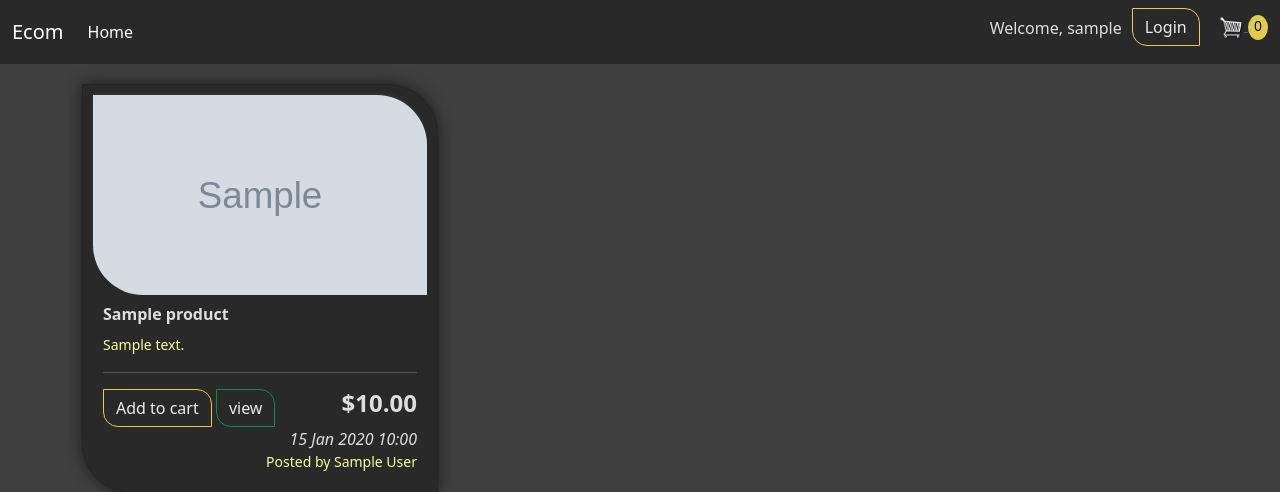
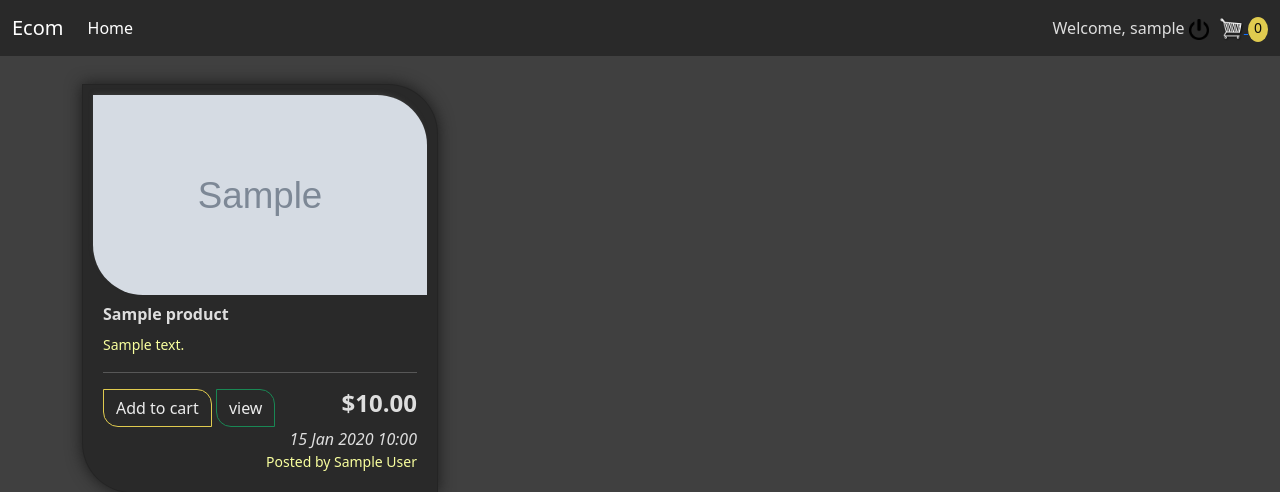
Before and after one commit to 4m1nb4kh71/ecom-website, a Django app: page / in a window 1280 px wide. Shown: the top 492 px of the page. Run offline with Django 3.2, Linux system fonts and the light colour scheme; a user stored in the database is signed in; tables that the repository leaves empty hold one stand-in row (values such as "Sample post"); grey boxes marked "Sample" are stand-in pictures.

Commit message:
added some css to nav bar

```diff
--- a/static/css/main.css
+++ b/static/css/main.css
@@ -38,7 +38,11 @@ small{
 #cart-icon{
 	width:25px;
 	display: inline-block;
-	margin-left: 15px;
+	transition: width .7s;
+}
+#cart-icon:hover{
+	width:30px;
+	transition: width .7s;
 }
 
 #cart-total{
@@ -50,6 +54,7 @@ small{
 	height: 25px;
 	border-radius: 50%;
 	font-size: 14px;
+	margin:0%
 }
 
 .col-lg-4, .col-lg-6, .col-lg-8, .col-lg-12{
@@ -72,13 +77,18 @@ small{
 .btn-outline-secondary{
 	color: #ececec;
 	border-color:rgb(224, 203, 79);
+	transition: 0.3s;
 }
 .btn-outline-secondary:hover{
 	border-color:rgb(224, 203, 79);
 	background:rgb(224, 203, 79);
-	color:rgb(41, 41, 41)
+	color:rgb(41, 41, 41);
+	transition: 0.3s;
+
 }
-
+.btn-outline-success{
+	transition: 0.3s;
+}
 .row-image{
 	width: 100px;
 }
@@ -136,3 +146,25 @@ small{
 .card-body {
 	padding:10px;
 }
+#logout{
+
+	width:20px;
+	display: inline-block;
+	margin-right: 15px;
+	margin-right: 10px;
+
+}
+#logout:hover{
+
+	opacity: .7;
+
+}
+#greet{
+
+	display: inline-block;
+	margin: 0px;
+}
+#greet:hover{
+	cursor: pointer;
+	color:rgb(224, 203, 79);
+}
--- a/store/templates/store/checkout.html
+++ b/store/templates/store/checkout.html
@@ -16,7 +16,7 @@
                         </div>
                     </div>
 
-                    <div id="shipping-info" data-shipping='{{order.shipping}}' data-total='{{order.finalPrice}}' >
+                    <div id="shipping-info" data-shipping='{{order.shipping}}' data-total='{{order.finalPrice}}' data-itemcount='{{cartitems}}' >
                         <hr>
                         <p>Shipping Information:</p>
                         <div class="form-field">
--- a/store/templates/store/main.html
+++ b/store/templates/store/main.html
@@ -53,15 +53,25 @@
               </li>
 
             </ul>
-            <h6 style="margin-right:10px">Welcome, {{request.user.username}}</h6>
-             <div class="form-inline my-2 my-lg-0">
 
+            {% if isAuth %}
+            <div >
+
+            <h6 id = 'greet'> Welcome, {{request.user}} </h6>
+            <h7 ><a href={% url 'logout' %}> <img id="logout" src="{% static 'images/logout.png' %}"/></a></h7>
+            </div>
+            {% endif %}
+
+             <div >
+                {% if isAuth == False %}
                 <a href="{% url 'login' %}"class="btn btn-outline-secondary">Login</a>
-
+                {% elif isAuth %}
                 <a href="{% url 'cart' %}">
                   <img  id="cart-icon" src="{% static 'images/cart.png' %}"/>
                 </a>
                 <p id="cart-total">{{cartitems}}</p>
+                {% endif %}
+
 
               </div>
           </div>
--- a/store/templates/store/register.html
+++ b/store/templates/store/register.html
@@ -1,3 +1,7 @@
+{% extends 'store/main.html' %}
+{% block content %}
+
+
 <h3>REGISTER</h3>
 <hr>
 <form method = 'POST' action=''>
@@ -5,3 +9,5 @@
     {{form.as_p}}
     <input type='submit' name='Create User'>
 </form>
+
+{% endblock content %}
--- a/store/urls.py
+++ b/store/urls.py
@@ -10,4 +10,5 @@ urlpatterns = [
      path ('processorder/', views.processOrder , name="processorder"),
      path('register/',views.registerPage,name="register"),
      path('login/',views.loginPage,name="login"),
+     path('logout/',views.logoutUser,name="logout"),
 ]
--- a/store/views.py
+++ b/store/views.py
@@ -24,7 +24,7 @@ def store (request):
         cartItems = order['finalItemNum']
 
     Products = Product.objects.all()
-    context = {'products': Products , 'cartitems':cartItems}
+    context = {'products': Products , 'cartitems':cartItems,'isAuth':request.user.is_authenticated}
     return render(request,'store/store.html',context)
 
 def cart (request):
@@ -136,3 +136,7 @@ def loginPage(request):
             return redirect('store')
     context = {}
     return render(request,'store/login.html',context)
+
+def logoutUser(request):
+    logout(request)
+    return redirect('store')
```
Also changed, not shown: static/js/checkout.js (+20 -7 lines), store/templates/store/login.html (+7 -0 lines), static/images/5eb34dd704ebab344d095278_nuraphone-desktop_uuBXuTe.png (added), static/images/logout.png (added), static/images/tv_k2iZwgb.jpg (added), static/images/watche_6YdUsr0.jpg (added).
